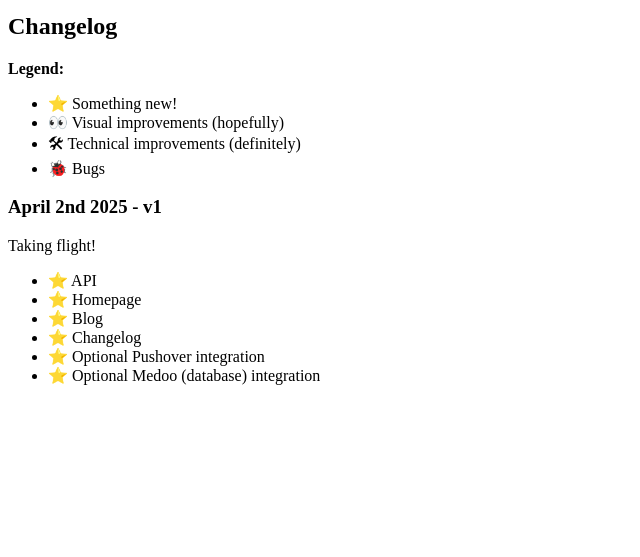
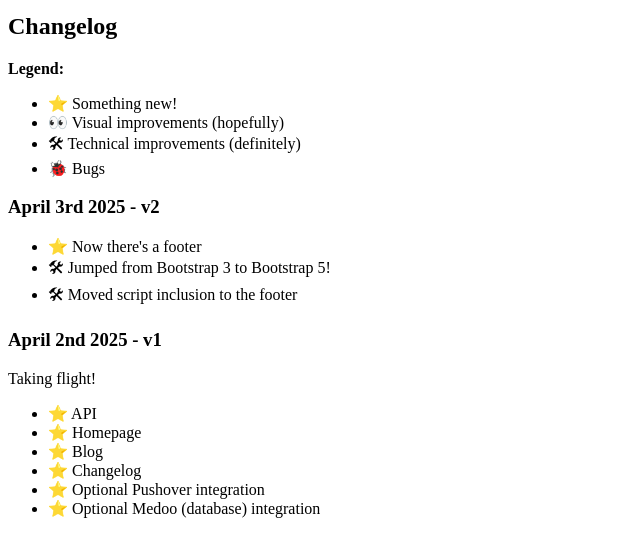
Before and after one commit to gerbz/take-flight, a PHP site: page /changelog.php in a window 1280 px wide. Shown: the part 153-710 px from the top of the page, without its empty margins (0-640 px from the left). Run offline with PHP 8.4, Linux system fonts and the light colour scheme; data that the repository does not hold is empty.

Commit message:
- Upgraded from Bootstrap 3 to Bootstrap 5 - Moved script inclusion to a new footer file

```diff
--- a/app/routes/route-views.php
+++ b/app/routes/route-views.php
@@ -23,6 +23,7 @@ Flight::map('notFound', function(){
 
 	Flight::render('parts/part-head.php', array('title' => $tags['title'], 'description' => $tags['description'], 'image' => $tags['image'], 'styles' => $tags['styles'], 'scripts' => $tags['scripts']), 'part_head');
 	Flight::render('parts/part-nav.php', array(), 'part_nav');
+	Flight::render('parts/part-footer.php', array(), 'part_footer');
 	Flight::render('404.php', array('title' => $tags['title']));
 
 });
@@ -48,6 +49,7 @@ Flight::route('/', function(){
 
 	Flight::render('parts/part-head.php', array('title' => $tags['title'], 'description' => $tags['description'], 'image' => $tags['image'], 'styles' => $tags['styles'], 'scripts' => $tags['scripts']), 'part_head');
 	Flight::render('parts/part-nav.php', array(), 'part_nav');
+	Flight::render('parts/part-footer.php', array(), 'part_footer');
 	Flight::render('home.php');
 
 });
@@ -85,12 +87,14 @@ Flight::route('/blog(/@post)', function($post){
 
 		Flight::render('parts/part-head.php', array('title' => $tags['title'], 'description' => $tags['description'], 'image' => $tags['image'], 'styles' => $tags['styles'], 'scripts' => $tags['scripts']), 'part_head');
 		Flight::render('parts/part-nav.php', array(), 'part_nav');
+		Flight::render('parts/part-footer.php', array(), 'part_footer');
 		Flight::render('blog.php', array('posts' => $posts['posts']));
 
 	}else{
 
 		Flight::render('parts/part-head.php', array('title' => $posts['posts'][$post]['title'], 'description' => $posts['posts'][$post]['description'], 'image' => $posts['posts'][$post]['image'], 'styles' => $tags['styles'], 'scripts' => $tags['scripts']), 'part_head');
 		Flight::render('parts/part-nav.php', array(), 'part_nav');
+		Flight::render('parts/part-footer.php', array(), 'part_footer');
 		Flight::render('blog-post.php', array('post' => $posts['posts'][$post]));
 
 	}
@@ -119,6 +123,7 @@ Flight::route('/changelog', function(){
 
 	Flight::render('parts/part-head.php', array('title' => $tags['title'], 'description' => $tags['description'], 'image' => $tags['image'], 'styles' => $tags['styles'], 'scripts' => $tags['scripts']), 'part_head');
 	Flight::render('parts/part-nav.php', array(), 'part_nav');
+	Flight::render('parts/part-footer.php', array(), 'part_footer');
 	Flight::render('changelog.php');
 
 });
--- a/app/views/404.php
+++ b/app/views/404.php
@@ -11,5 +11,5 @@
 </div>
 
 </div>
-</body>
-</html>
+
+<?php echo $part_footer; ?>
--- a/app/views/blog-post.php
+++ b/app/views/blog-post.php
@@ -25,5 +25,5 @@
 </div>
 
 </div>
-</body>
-</html>
+
+<?php echo $part_footer; ?>
--- a/app/views/blog.php
+++ b/app/views/blog.php
@@ -18,5 +18,5 @@
 </div>
 
 </div>
-</body>
-</html>
+
+<?php echo $part_footer; ?>
--- a/app/views/changelog.php
+++ b/app/views/changelog.php
@@ -27,6 +27,13 @@
 </ul>
 </div>
 
+<h3>April 3rd 2025 - v2</h3>
+<ul>
+<li>⭐️ Now there's a footer</li>
+<li>🛠 Jumped from Bootstrap 3 to Bootstrap 5!</li>
+<li>🛠 Moved script inclusion to the footer</li>
+</ul>
+
 <h3>April 2nd 2025 - v1</h3>
 <p>Taking flight!</p>
 <ul>
@@ -42,5 +49,5 @@
 </div>
 
 </div>
-</body>
-</html>
+
+<?php echo $part_footer; ?>
--- a/app/views/home.php
+++ b/app/views/home.php
@@ -9,5 +9,4 @@
 </div>
 </div>
 
-</body>
-</html>
+<?php echo $part_footer; ?>
```
Also changed, not shown: app/views/parts/part-footer.php (added, +21 -0 lines), app/views/parts/part-head.php (+3 -20 lines).
